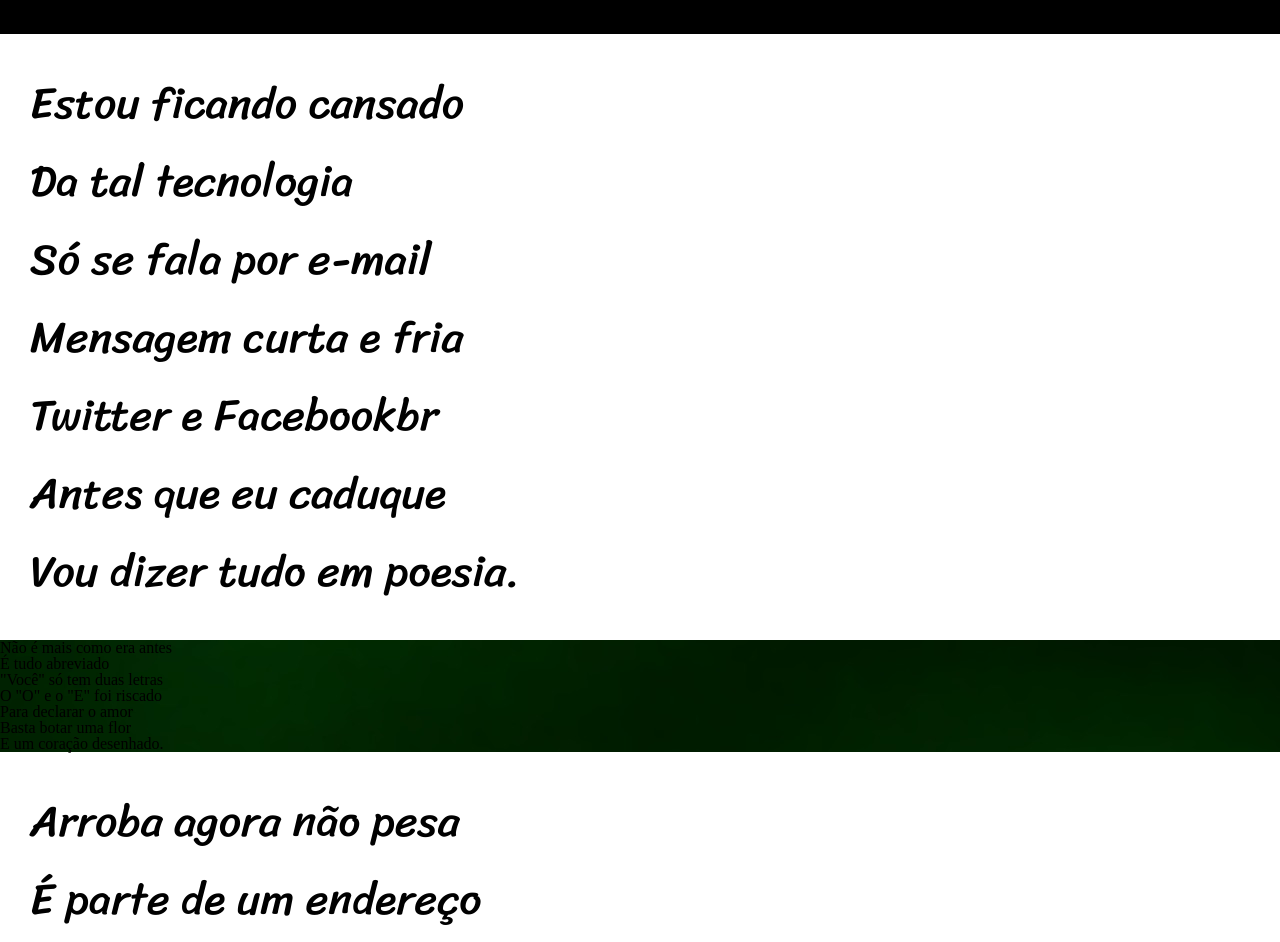
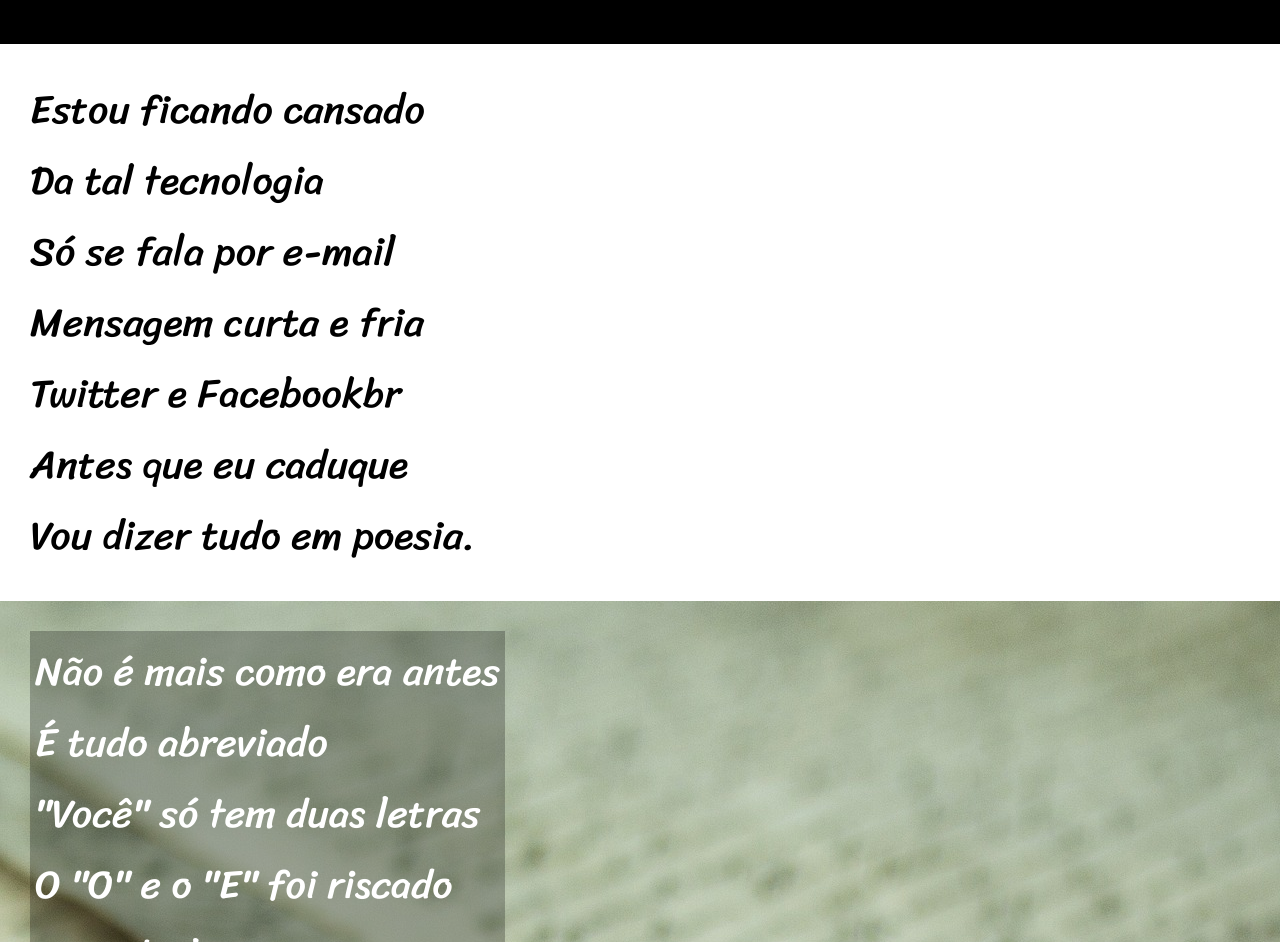
Before and after one commit to Igor9090/HTMl-CSS, a plain HTML site: page Desafios/d012/index.html in a window 1280 px wide. Shown: the part 200-1142 px from the top of the page. Drawn offline with Linux system fonts and the light colour scheme.

Commit message:
mudanças

```diff
--- a/Desafios/d012/index.html
+++ b/Desafios/d012/index.html
@@ -30,7 +30,7 @@
                 Vou dizer tudo em poesia.<br>
             </p>
         </section>
-        <section class="imagem1">
+        <section class="imagem">
             <p>
                 Não é mais como era antes<br>
                 É tudo abreviado<br>
@@ -61,7 +61,7 @@
                 Decifre esse rabisco.<br>
             </p>
         </section>
-        <section class="imagem2">
+        <section class="imagem">
             <p>
                 Tenho saudade das cartas<br>
                 Escritas com a própria mão<br>
@@ -92,5 +92,8 @@
             </p>
         </section>
     </main>
+    <footer>
+        <p>Site criado por <a href="https://github.com/Igor9090" target="_blank">Igor</a> para o  <a href="ttps://www.cursoemvideo.com" target="_blank">CursoemVídeo</a></p>
+    </footer>
 </body>
 </html>
--- a/Desafios/d012/src/css/style.css
+++ b/Desafios/d012/src/css/style.css
@@ -7,7 +7,7 @@
     --font3: 'Sriracha', cursive;
 
 }
-body{
+html, body{
     min-height: 100vh;
     background-color: darkgray;
     font-family: var(--fonte1);
@@ -27,28 +27,46 @@ body{
 }
 
 .cabecalho p {
-    padding-bottom: 40px;
+    padding-bottom: 50px;
     font-size: 16px;
     font-family: var(--font1);
 
 }
 
-.cabecalho a {
+a {
     text-decoration: none;
     color: white;
+    font-weight: bolder;
+}
+
+section {
+    padding-top: 10vh;
+    padding-bottom: 10vh;
+    line-height: 2em;
+    padding: 30px;
+    font: 5vh var(--font3);
+    font-weight: 200;
 }
 
 .normal {
-    padding: 30px;
     background-color: white;
-    font: 5.5vh var(--font3);
-    font-weight: 200;
 }
 
-.imagem1 {
-    background-image: url(../img/background001.jpg);
+.imagem{
+    background-color: rgb(58, 58, 58);
+    color: white;
+    background-image: url(../img/background002.jpg);
 }
 
-.imagem2{
-    background-image: url(../img/background002.jpg);
+.imagem p {
+    display: inline-block;
+    padding: 5px;
+    background-color: rgba(0, 0, 0, 0.253);
 }
+
+footer{
+    background-color: black;
+    color: white;
+    padding: 10px;
+    text-align: center;
+}
```
